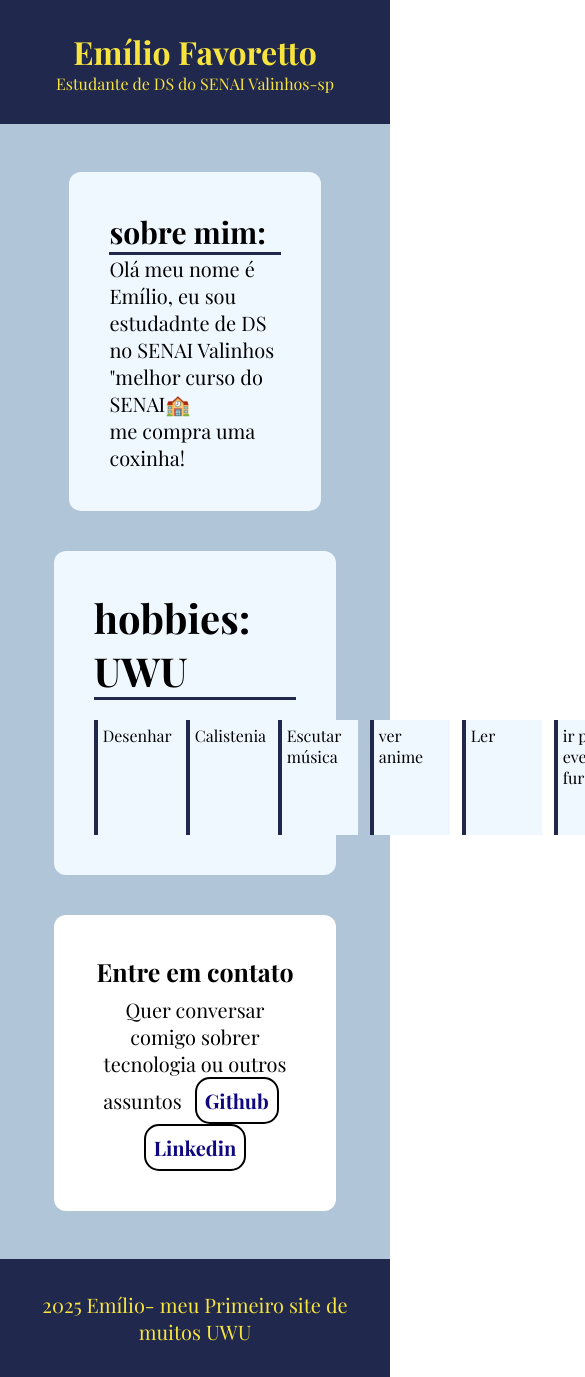
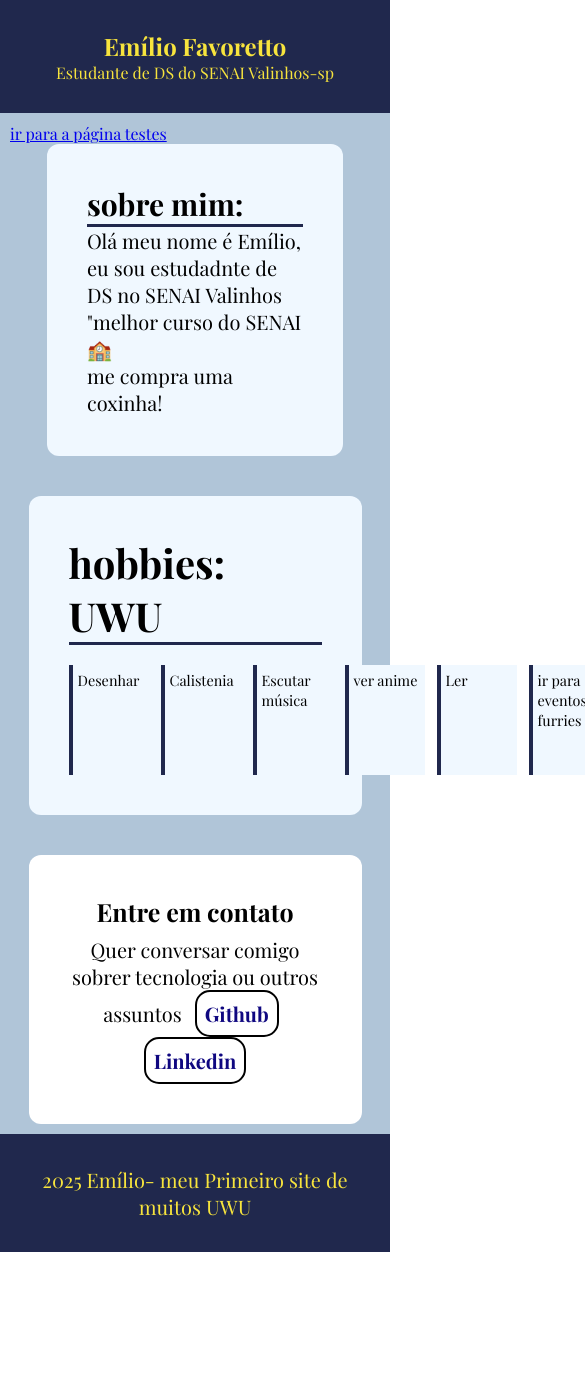
Before and after one commit to emiliofavoretto/meu-primeiro-site, a plain HTML site: page index.html in a window 390 px wide. Shown: the top 1377 px of the page, 585 px wide, since content can reach past the window. After the commit the page ends 1252 px from the top, so only its background shows below. Drawn offline with nearby package versions, Linux system fonts and the light colour scheme; a web font is replaced by a local one.

Commit message:
responsividade para celular

```diff
--- a/assets/styles/index.css
+++ b/assets/styles/index.css
@@ -134,3 +134,29 @@ footer {
 footer p {
     font-size: 20px;
 }
+
+@media (max-width: 480px) {
+    header h1 {
+        font-size: 1.5em;
+    }
+
+    header p {
+        font-size: 1em;
+    }
+
+    main {
+        padding: 10px;
+    }
+
+    h2, h3 {
+        font-size: 1.2em;
+    }
+
+    ul li {
+        font-size: 0.9em;
+    }
+
+    footer {
+        font-size: 0.8em;
+    }
+}
--- a/index.html
+++ b/index.html
@@ -5,6 +5,7 @@
     <meta name="viewport" content="width=device-width, initial-scale=1.0">
     <title>Primeiro site</title>
     <link rel="stylesheet" href="assets/styles/index.css">
+    <meta name="viewport" content="width=device-width, initial-scale=1.0">
 </head>
 <body>
     <header>
@@ -14,6 +15,7 @@
     </header>
 
     <main>
+        <a href="pages/testes.html">ir para a página testes</a>
         <about-section>
           <h2 id="titulo-sobre-mim"> sobre mim:</h2>
           <P class="texto-sobre-mim">Olá meu nome é Emílio, eu sou estudadnte de DS no SENAI Valinhos "melhor curso do SENAI🏫</P>
```
Also changed, not shown: pages/testes.html (+11 -0 lines), assets/imagens/imagens.png (added).
